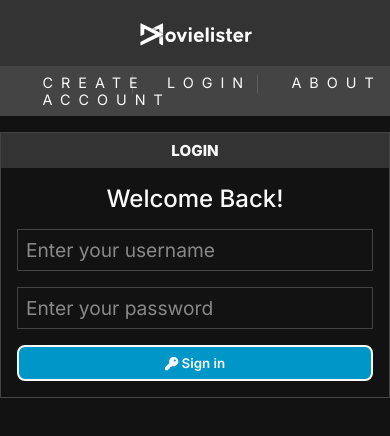
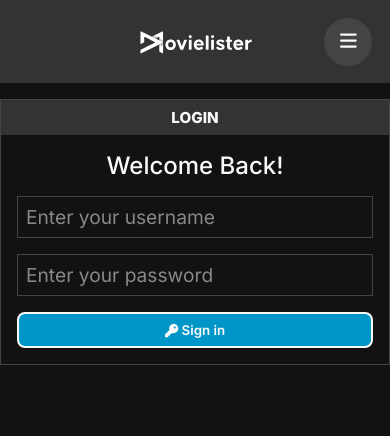
Before and after one commit to diegoromerodev/themovielister, a Next.js app: page /auth/login in a window 390 px wide. Shown: the top 436 px of the page. Built offline with nearby package versions, Linux system fonts and the light colour scheme.

Commit message:
fix menu options responsiveness

```diff
--- a/components/NavBar.tsx
+++ b/components/NavBar.tsx
@@ -1,4 +1,4 @@
-import { faDoorOpen } from "@fortawesome/free-solid-svg-icons";
+import { faBars, faDoorOpen } from "@fortawesome/free-solid-svg-icons";
 import { FontAwesomeIcon } from "@fortawesome/react-fontawesome";
 import Link from "next/link";
 import { useContext } from "react";
@@ -10,6 +10,7 @@ import ColorPalette from "../styles/ColorPalette";
 import { HoverLink, UserThumb } from "./tabloids";
 import { CircularAvatar } from "./userDetails";
 import logo from "../lib/logo.svg";
+import { DisappearResponsiveCont } from "./containers";
 
 const NavContainer = styled.nav`
   background-color: ${ColorPalette.dark};
@@ -64,6 +65,23 @@ const UserLinkContainer = styled.div`
   }
 `;
 
+const HamburgerMenuButton = styled.button`
+  display: none;
+  width: 3rem;
+  height: 3rem;
+  border-radius: 50%;
+  background-color: ${ColorPalette.gray};
+  color: ${ColorPalette.light};
+  font-size: 1.2rem;
+  cursor: pointer;
+  :hover {
+    background-color: ${ColorPalette.lightGray};
+  }
+  @media (max-width: 1200px) {
+    display: initial;
+  }
+`;
+
 function NavBar() {
   const [{ userData }]: AppDataContext = useContext(AppContext);
   return (
@@ -76,6 +94,7 @@ function NavBar() {
       </Link>
       <AbsoluteUserThumb className="grow">
         {userData?.username && (
+          <DisappearResponsiveCont>
             <UserLinkContainer>
               <Link href={`/users/${userData.id}`} passHref>
                 <span className="user-link">
@@ -92,7 +111,11 @@ function NavBar() {
                 </span>
               </Link>
             </UserLinkContainer>
+          </DisappearResponsiveCont>
         )}
+        <HamburgerMenuButton>
+          <FontAwesomeIcon icon={faBars} />
+        </HamburgerMenuButton>
       </AbsoluteUserThumb>
     </NavContainer>
   );
--- a/components/containers.tsx
+++ b/components/containers.tsx
@@ -21,3 +21,9 @@ export const FlexRow = styled.div<FlexRowProps>`
 export const FlexColumn = styled(FlexRow)`
   flex-direction: "column";
 `;
+
+export const DisappearResponsiveCont = styled.span`
+  @media (max-width: 1200px) {
+    display: none;
+  }
+`;
--- a/components/tabloids.tsx
+++ b/components/tabloids.tsx
@@ -54,6 +54,9 @@ export const PostItem = styled.div`
     img {
       filter: saturate(100%);
     }
+  }
+  @media (max-width: 1200px) {
+    padding: 1rem;
   }
 `;
 
--- a/pages/layout.tsx
+++ b/pages/layout.tsx
@@ -1,5 +1,6 @@
 import PropTypes from "prop-types";
 import { createGlobalStyle } from "styled-components";
+import { DisappearResponsiveCont } from "../components/containers";
 import GlobalErrors from "../components/GlobalErrors";
 import NavBar from "../components/NavBar";
 import SecondaryNav from "../components/SecondaryNav";
@@ -26,7 +27,9 @@ function Layout({ children }) {
       <GlobalStyles />
       <GlobalErrors />
       <NavBar />
-      <SecondaryNav />
+      <DisappearResponsiveCont>
+        <SecondaryNav />
+      </DisappearResponsiveCont>
       <main>{children}</main>
     </>
   );
```
Also changed, not shown: pages/index.tsx (+8 -5 lines). Lines whose indentation alone changed are shown as unchanged.
